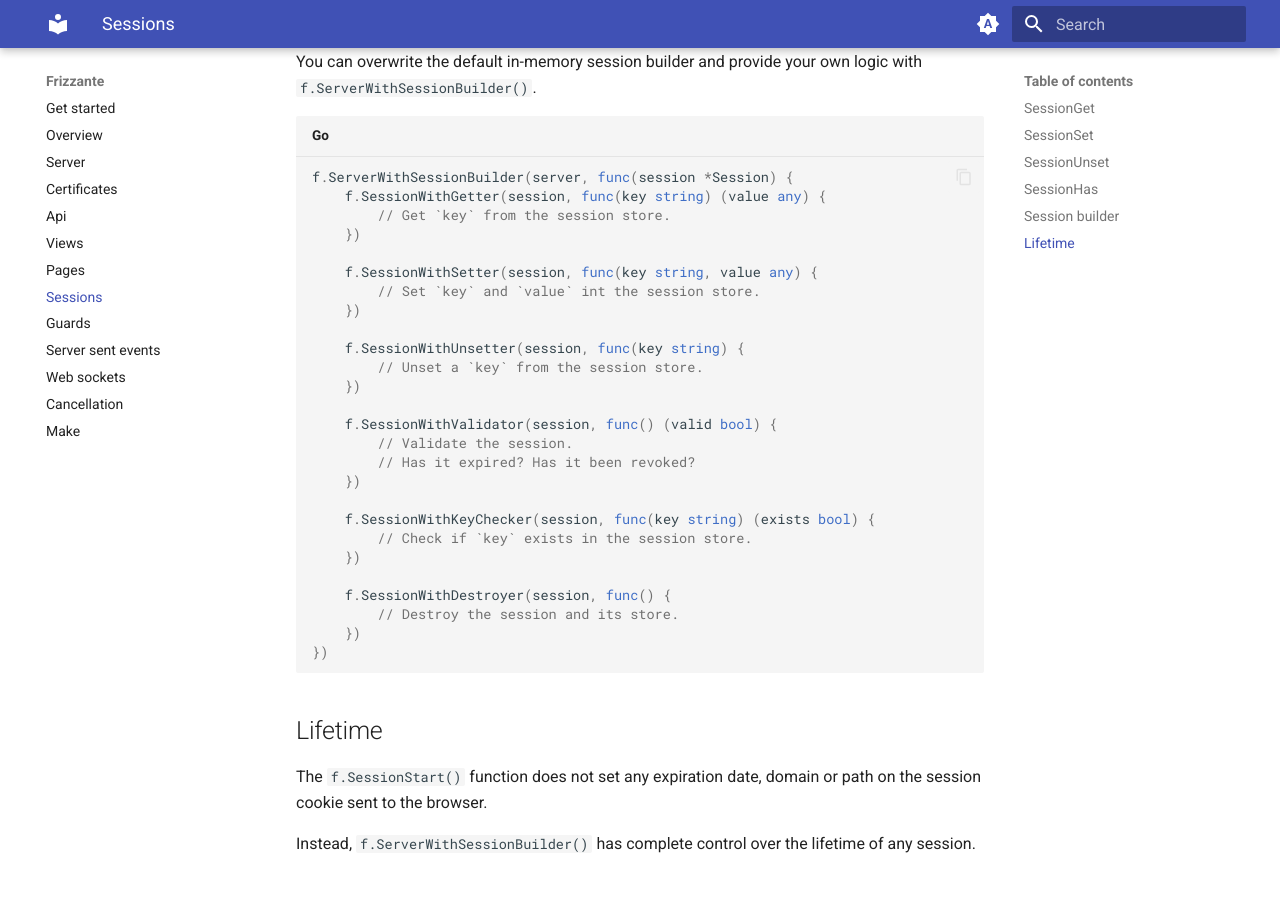
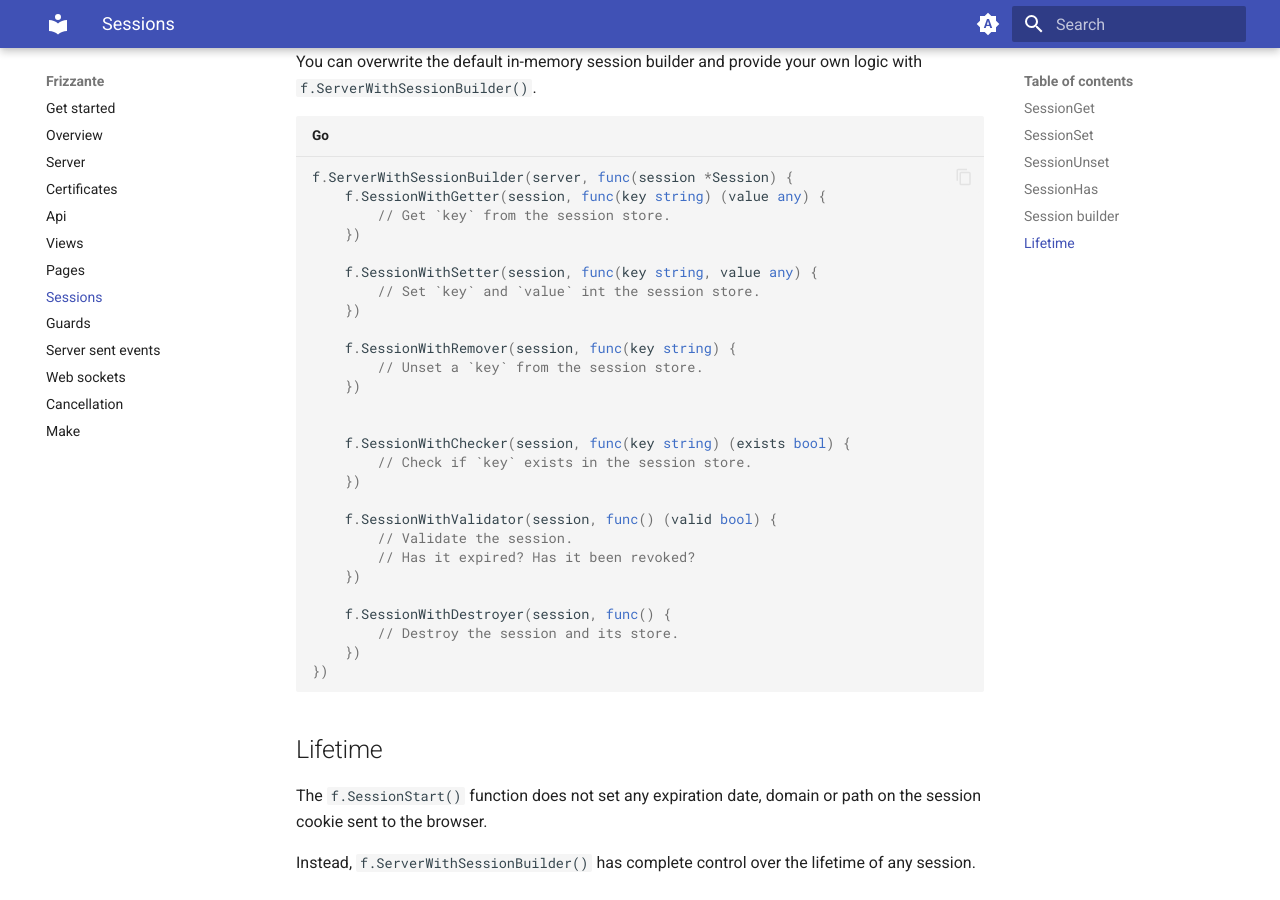
Before and after one commit to razshare/frizzante-docs, an MkDocs documentation site: the page built from docs/sessions.md, in a window 1280 px wide and 900 px high, scrolled down 2207 px. Built offline with MkDocs 1.6.1 and Material for MkDocs 9.7.7, drawn with Linux system fonts in a browser that asks for light colours.

Commit message:
chore(docs): updating sessions.

```diff
--- a/docs/sessions.md
+++ b/docs/sessions.md
@@ -99,17 +99,18 @@ f.ServerWithSessionBuilder(server, func(session *Session) {
         // Set `key` and `value` int the session store.
     })
 
-    f.SessionWithUnsetter(session, func(key string) {
+    f.SessionWithRemover(session, func(key string) {
         // Unset a `key` from the session store.
+    })
+
+
+    f.SessionWithChecker(session, func(key string) (exists bool) {
+        // Check if `key` exists in the session store.
     })
 
     f.SessionWithValidator(session, func() (valid bool) {
         // Validate the session.
         // Has it expired? Has it been revoked?
-    })
-
-    f.SessionWithKeyChecker(session, func(key string) (exists bool) {
-        // Check if `key` exists in the session store.
     })
 
     f.SessionWithDestroyer(session, func() {
```
